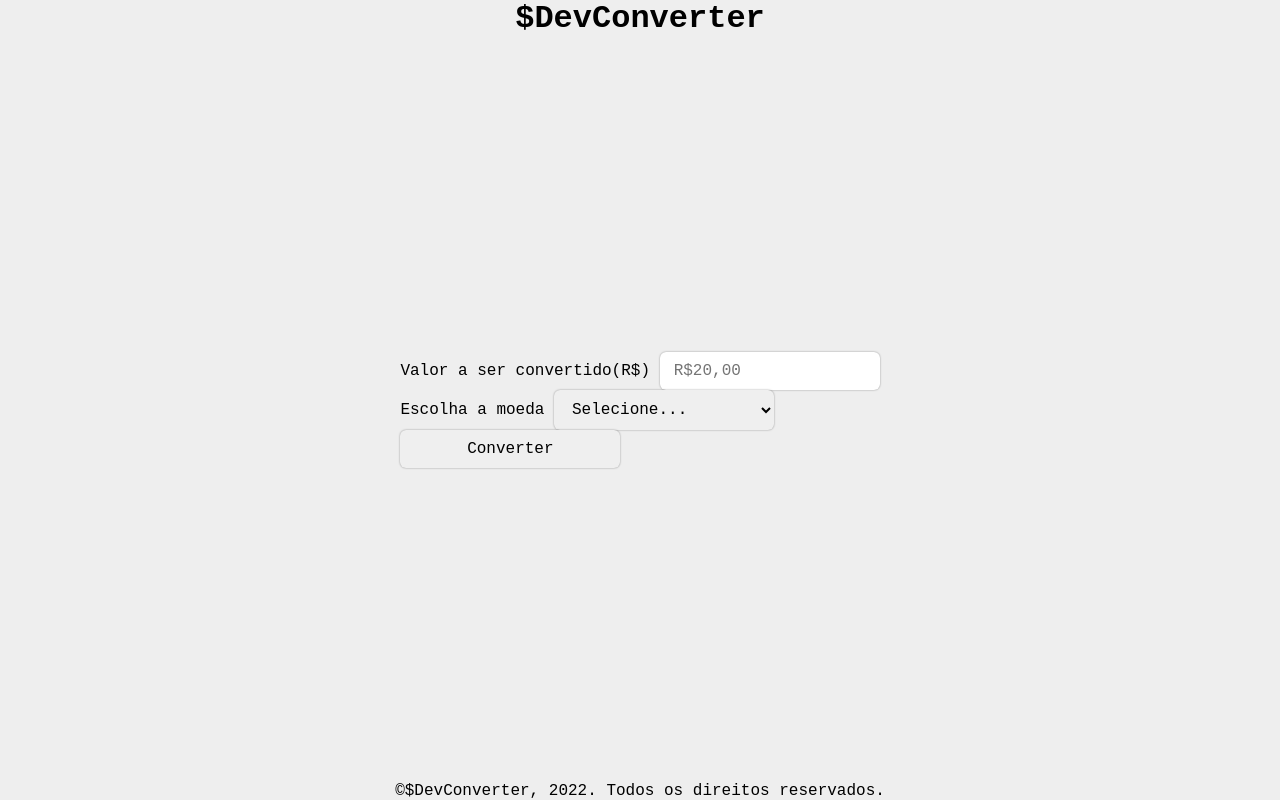
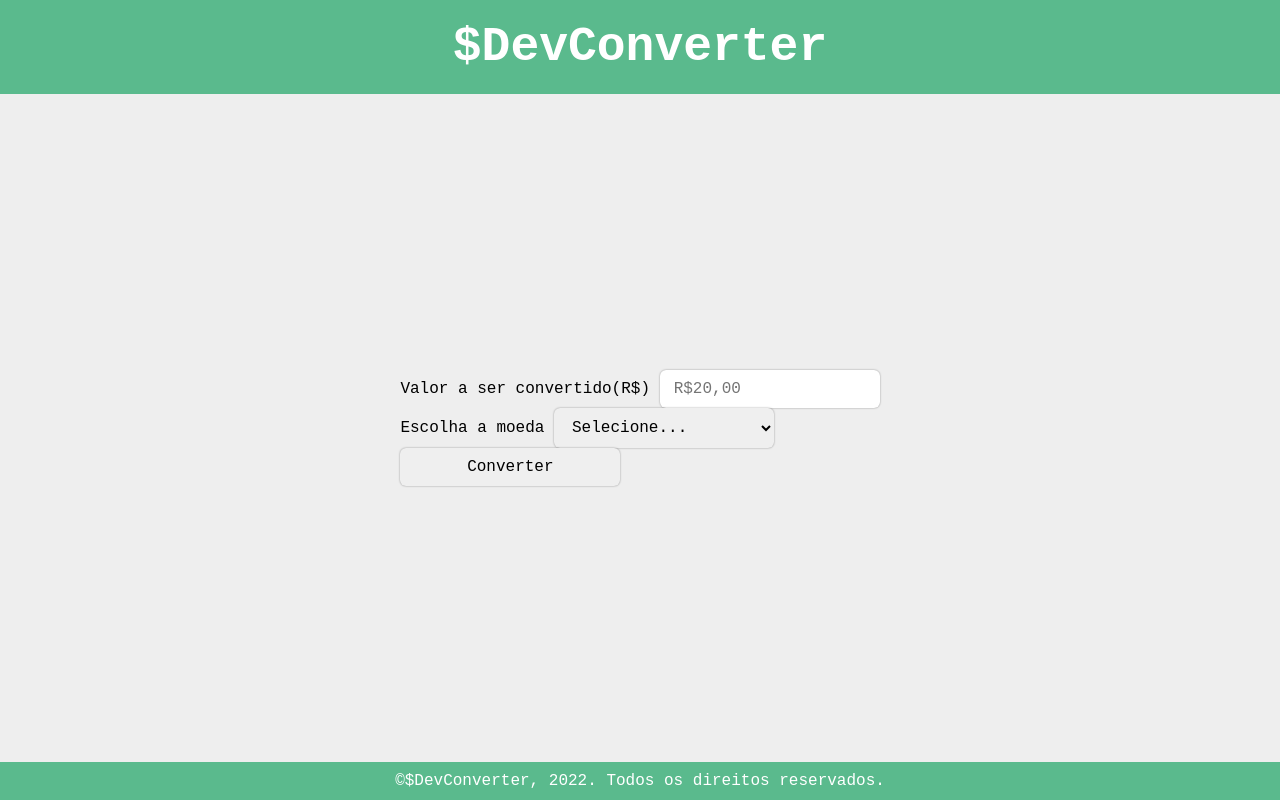
Before and after one commit to CosmoAndrade/-DevConverter, a plain HTML site: page index.html in a window 1280 px wide. Drawn offline with Linux system fonts and the light colour scheme.

Commit message:
Parte 03

```diff
--- a/style.css
+++ b/style.css
@@ -31,3 +31,27 @@ input,select,button{
 input:focus , select:focus{
     box-shadow: inset 1px 1px 3px rgba(0,0,0,0.3);
 }
+
+header{
+    width: 100%;
+    background-color: #5aba8d;
+    padding: 20px;
+
+}
+
+header h1{
+    color: #fff;
+    font-size: 3em;
+    text-align: center;
+    cursor: pointer;
+}
+
+footer{
+    width: 100%;
+    background-color: #5aba8d;
+    padding: 10px;
+    text-align: center;
+    color: #fff;
+    font-size: 1em;
+
+}
```
